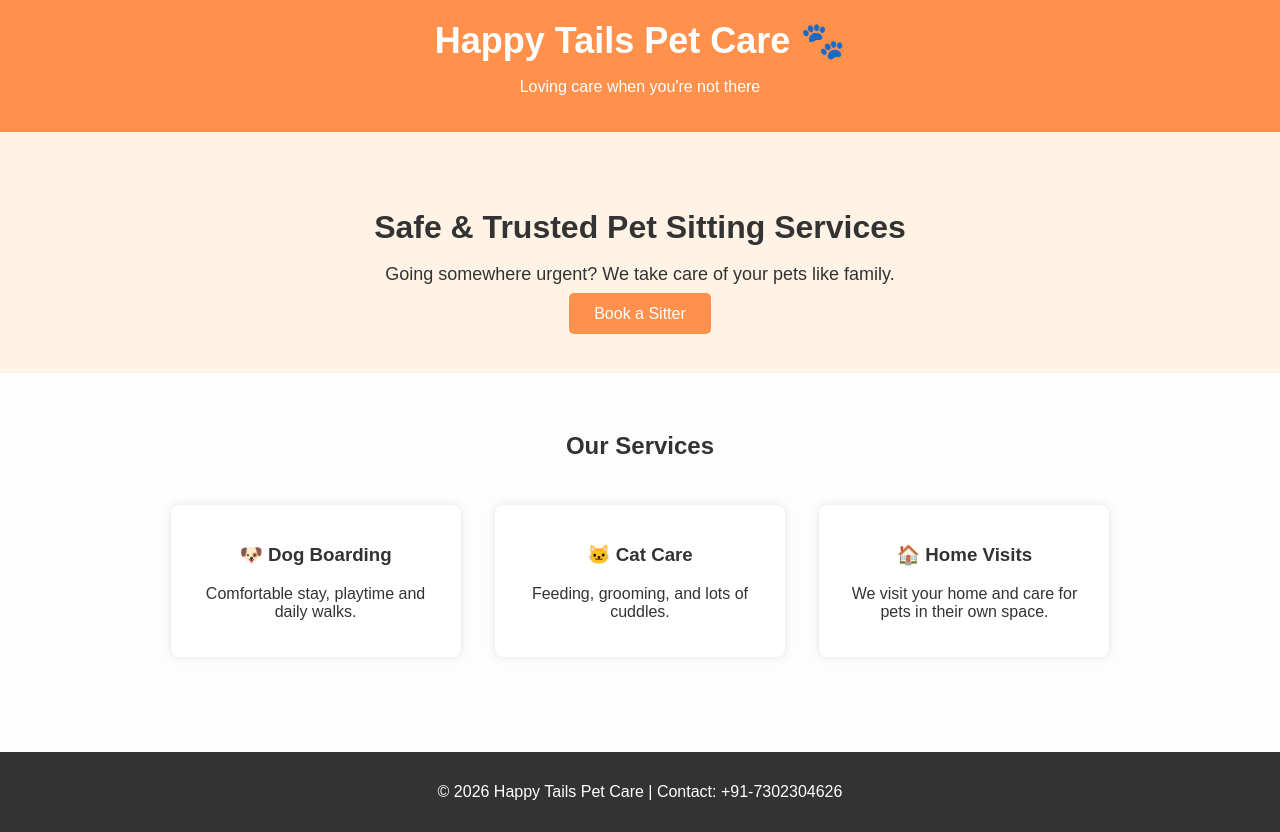
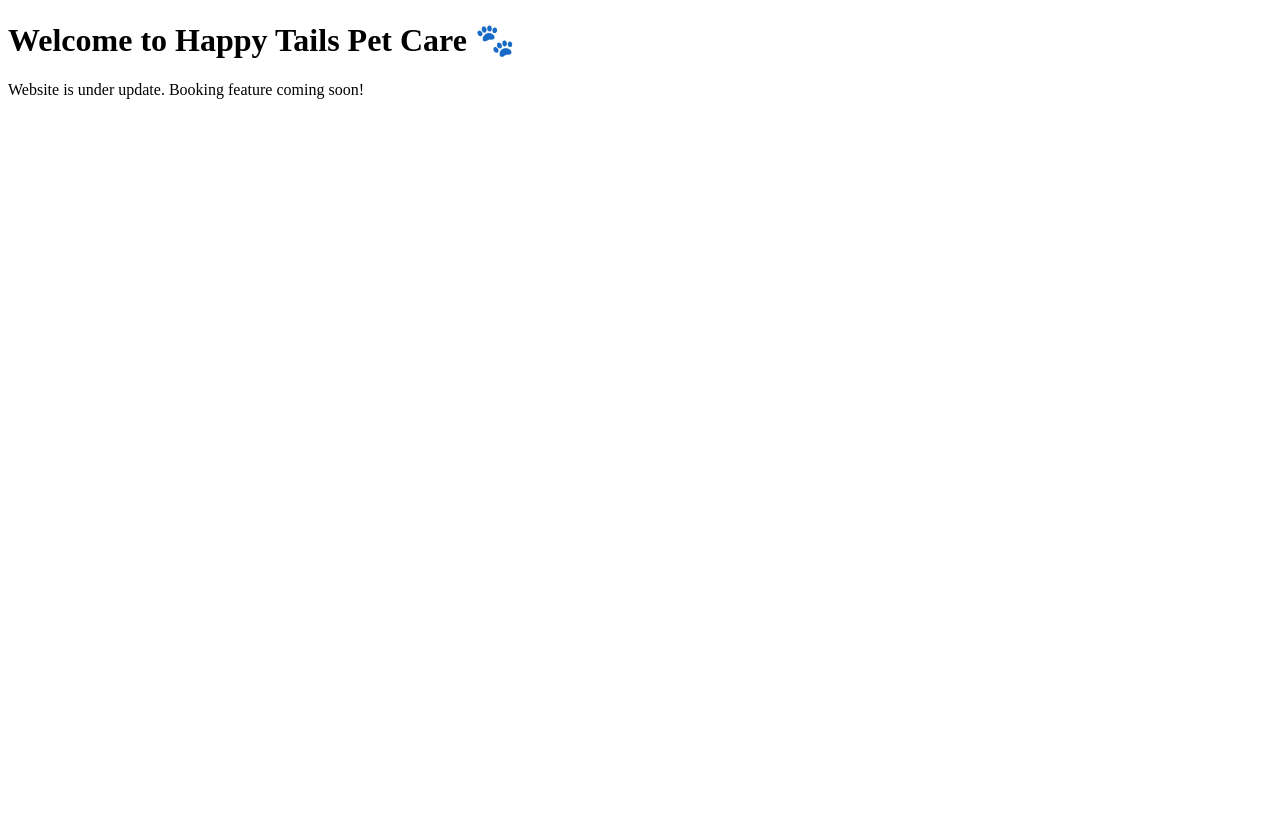
Before and after one commit to anushkawaliaa/petsitting, a Django app: page / in a window 1280 px wide. After the commit the page ends 99 px from the top, so only its background shows below. Run offline with Django 5.2, Linux system fonts and the light colour scheme.

Commit message:
Temporary safe homepage

```diff
--- a/bookings/templates/home.html
+++ b/bookings/templates/home.html
@@ -1,119 +1,10 @@
-{% load static %}
 <!DOCTYPE html>
 <html>
 <head>
-    <title>Happy Tails Pet Care</title>
-    <meta name="viewport" content="width=device-width, initial-scale=1">
-
-    <style>
-        body {
-            margin: 0;
-            font-family: Arial, sans-serif;
-            background-color: #fdfdfd;
-            color: #333;
-        }
-
-        header {
-            background-color: #ff914d;
-            padding: 20px;
-            text-align: center;
-            color: white;
-        }
-
-        header h1 {
-            margin: 0;
-            font-size: 36px;
-        }
-
-        .hero {
-            text-align: center;
-            padding: 50px 20px;
-            background: #fff3e6;
-        }
-
-        .hero h2 {
-            font-size: 32px;
-            margin-bottom: 10px;
-        }
-
-        .hero p {
-            font-size: 18px;
-            margin-bottom: 20px;
-        }
-
-        .btn {
-            background-color: #ff914d;
-            color: white;
-            padding: 12px 25px;
-            text-decoration: none;
-            border-radius: 5px;
-            font-size: 16px;
-        }
-
-        .services {
-            padding: 40px 20px;
-            text-align: center;
-        }
-
-        .services h2 {
-            margin-bottom: 30px;
-        }
-
-        .service-box {
-            display: inline-block;
-            width: 250px;
-            margin: 15px;
-            padding: 20px;
-            background: #ffffff;
-            border-radius: 8px;
-            box-shadow: 0px 0px 10px rgba(0,0,0,0.1);
-        }
-
-        footer {
-            background-color: #333;
-            color: white;
-            text-align: center;
-            padding: 15px;
-            margin-top: 40px;
-        }
-    </style>
+    <title>Pet Sitting</title>
 </head>
 <body>
-
-<header>
-    <h1>Happy Tails Pet Care 🐾</h1>
-    <p>Loving care when you're not there</p>
-</header>
-
-<section class="hero">
-    <h2>Safe & Trusted Pet Sitting Services</h2>
-    <p>Going somewhere urgent? We take care of your pets like family.</p>
-    <a href="{% url 'booking' %}" class="btn">Book a Sitter</a>
-</section>
-
-<section class="services">
-    <h2>Our Services</h2>
-
-    <div class="service-box">
-        <h3>🐶 Dog Boarding</h3>
-        <p>Comfortable stay, playtime and daily walks.</p>
-    </div>
-
-    <div class="service-box">
-        <h3>🐱 Cat Care</h3>
-        <p>Feeding, grooming, and lots of cuddles.</p>
-    </div>
-
-    <div class="service-box">
-        <h3>🏠 Home Visits</h3>
-        <p>We visit your home and care for pets in their own space.</p>
-    </div>
-
-</section>
-
-<footer>
-    <p>© 2026 Happy Tails Pet Care | Contact: +91-7302304626</p>
-</footer>
-
+    <h1>Welcome to Happy Tails Pet Care 🐾</h1>
+    <p>Website is under update. Booking feature coming soon!</p>
 </body>
 </html>
```
